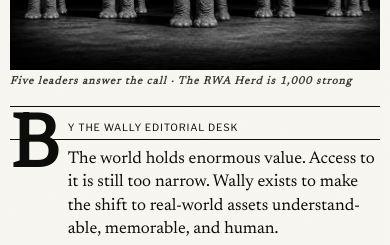
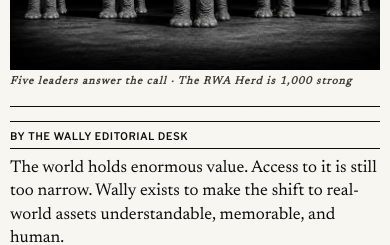
Before and after one commit to HappyTokenizing/Wallynftstaging4, a Next.js app: page / in a window 390 px wide. Shown: the part 880-1125 px from the top of the page. Built offline with nearby package versions, Linux system fonts and the light colour scheme; a web font is replaced by a local one.

Commit message:
Refresh collection showcase and mobile typography

```diff
--- a/app/edition.css
+++ b/app/edition.css
@@ -248,6 +248,7 @@ body::before {
   text-transform: uppercase;
 }
 .lead-copy {
+  min-width: 0;
   padding-bottom: 40px;
   font-size: clamp(18px, 1.45vw, 23px);
   line-height: 1.45;
@@ -255,7 +256,18 @@ body::before {
 .lead-copy p {
   margin: 0 0 22px;
 }
-.lead-copy p:first-child::first-letter {
+.front-byline {
+  padding: 8px 0 9px;
+  border-top: 1px solid var(--news-ink);
+  border-bottom: 1px solid var(--news-ink);
+  font-family: var(--label);
+  font-size: 8px;
+  font-weight: 900;
+  letter-spacing: 0.13em;
+  line-height: 1.25;
+  text-transform: uppercase;
+}
+.lead-copy .lead-dropcap::first-letter {
   float: left;
   margin: 3px 8px 0 0;
   color: var(--news-red);
@@ -263,6 +275,13 @@ body::before {
   font-size: 76px;
   font-weight: 700;
   line-height: 0.68;
+}
+.front-grid > * {
+  min-width: 0;
+}
+.lead-copy p,
+.lead-copy a {
+  overflow-wrap: anywhere;
 }
 .lead-copy a {
   min-height: 44px;
@@ -889,6 +908,16 @@ body::before {
   .front-grid {
     grid-template-columns: 1fr;
   }
+  .lead-copy {
+    width: 100%;
+    font-size: 19px;
+    line-height: 1.48;
+  }
+  .lead-copy .lead-dropcap::first-letter {
+    margin-top: 5px;
+    font-size: 62px;
+    line-height: 0.7;
+  }
   .front-briefs {
     grid-column: auto;
     grid-template-columns: 1fr;
--- a/app/page.tsx
+++ b/app/page.tsx
@@ -42,6 +42,24 @@ type CollectionData = {
 };
 
 const collection = collectionPayload as CollectionData;
+const featuredNumbers = [
+  '0001',
+  '0003',
+  '0280',
+  '0296',
+  '0347',
+  '0014',
+  '0027',
+  '0635',
+] as const;
+const featuredOrder = new Map<string, number>(
+  featuredNumbers.map((number, index) => [number, index]),
+);
+const orderedCollectionItems = [...collection.items].sort((a, b) => {
+  const aOrder = featuredOrder.get(a.number) ?? Number.MAX_SAFE_INTEGER;
+  const bOrder = featuredOrder.get(b.number) ?? Number.MAX_SAFE_INTEGER;
+  return aOrder - bOrder;
+});
 const tierOrder = ['All', 'Common', 'Uncommon', 'Rare', 'Epic', '1 of 1'];
 const editionSections = [
   ['story', 'Front Page', 'Lead Story'],
@@ -116,7 +134,7 @@ export default function Home() {
 
   const filteredItems = useMemo(() => {
     const needle = query.trim().toLowerCase().replace(/^#/, '');
-    return collection.items.filter((item) => {
+    return orderedCollectionItems.filter((item) => {
       const tierMatch = activeTier === 'All' || item.tier === activeTier;
       const searchText = [
         item.number,
```
